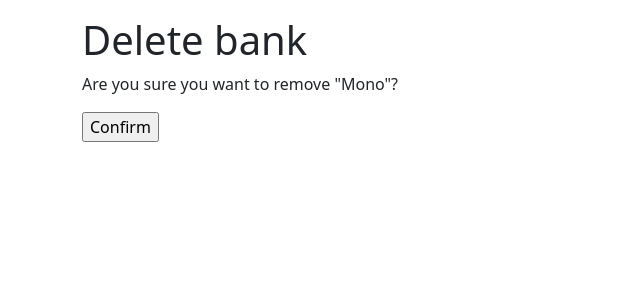
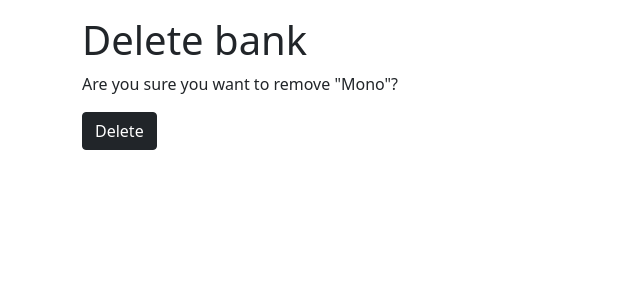
Before and after one commit to kr0zer0/mortgage_calculator, a Django app: page /banks/4/delete/ in a window 1280 px wide. Shown: the part 59-359 px from the top of the page, without its empty margins (0-640 px from the left). Run offline with Django 4.2, Linux system fonts and the light colour scheme; data comes from the database, SQL or seed files in the repository.

Commit message:
html changes

```diff
--- a/templates/delete_bank.html
+++ b/templates/delete_bank.html
@@ -4,6 +4,6 @@
     <h1>Delete bank</h1>
     <form action="" method="post">{% csrf_token %}
       <p>Are you sure you want to remove "{{ bank.name }}"?</p>
-      <input type="submit" value="Confirm" />
+      <button type="submit" class="btn btn-dark">Delete</button>
     </form>
 {% endblock content %}
```
